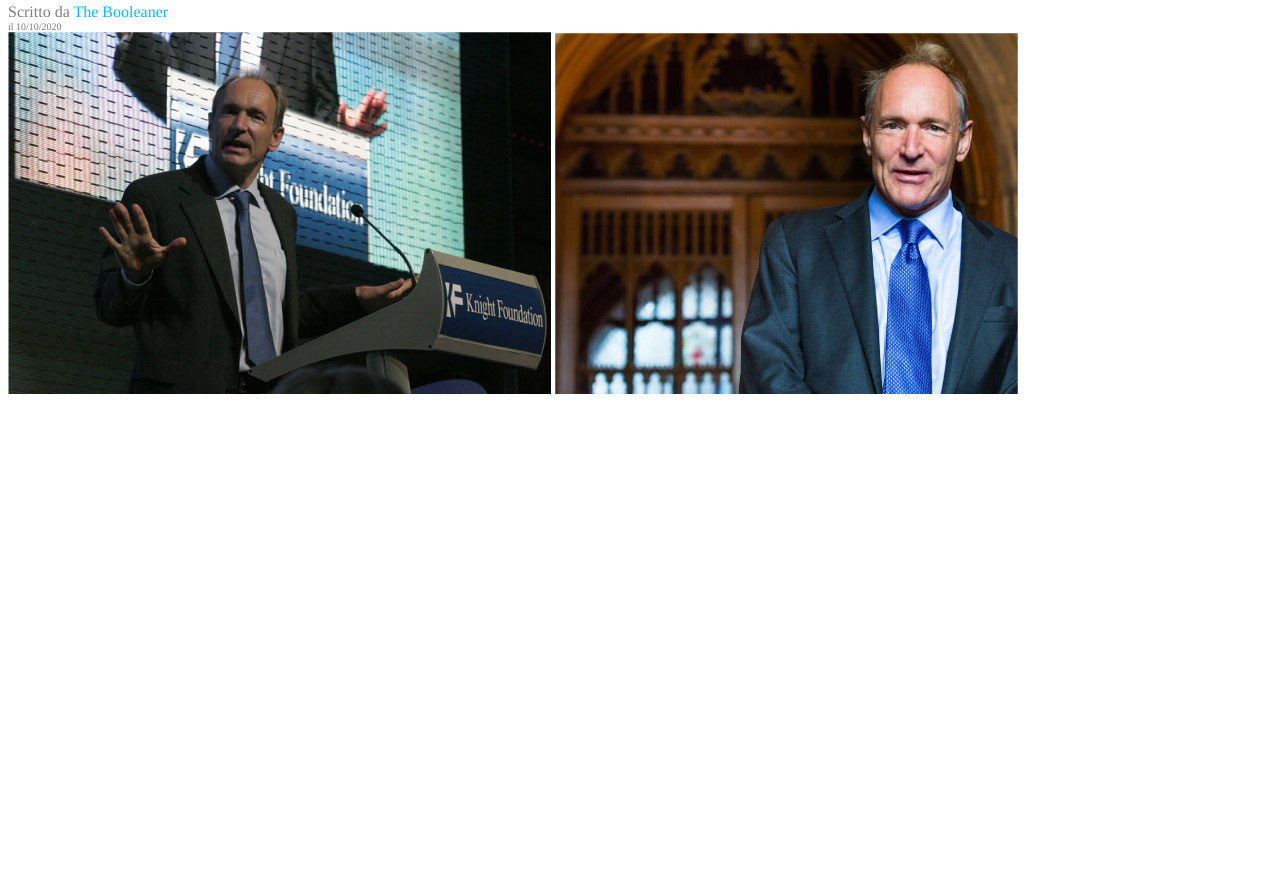
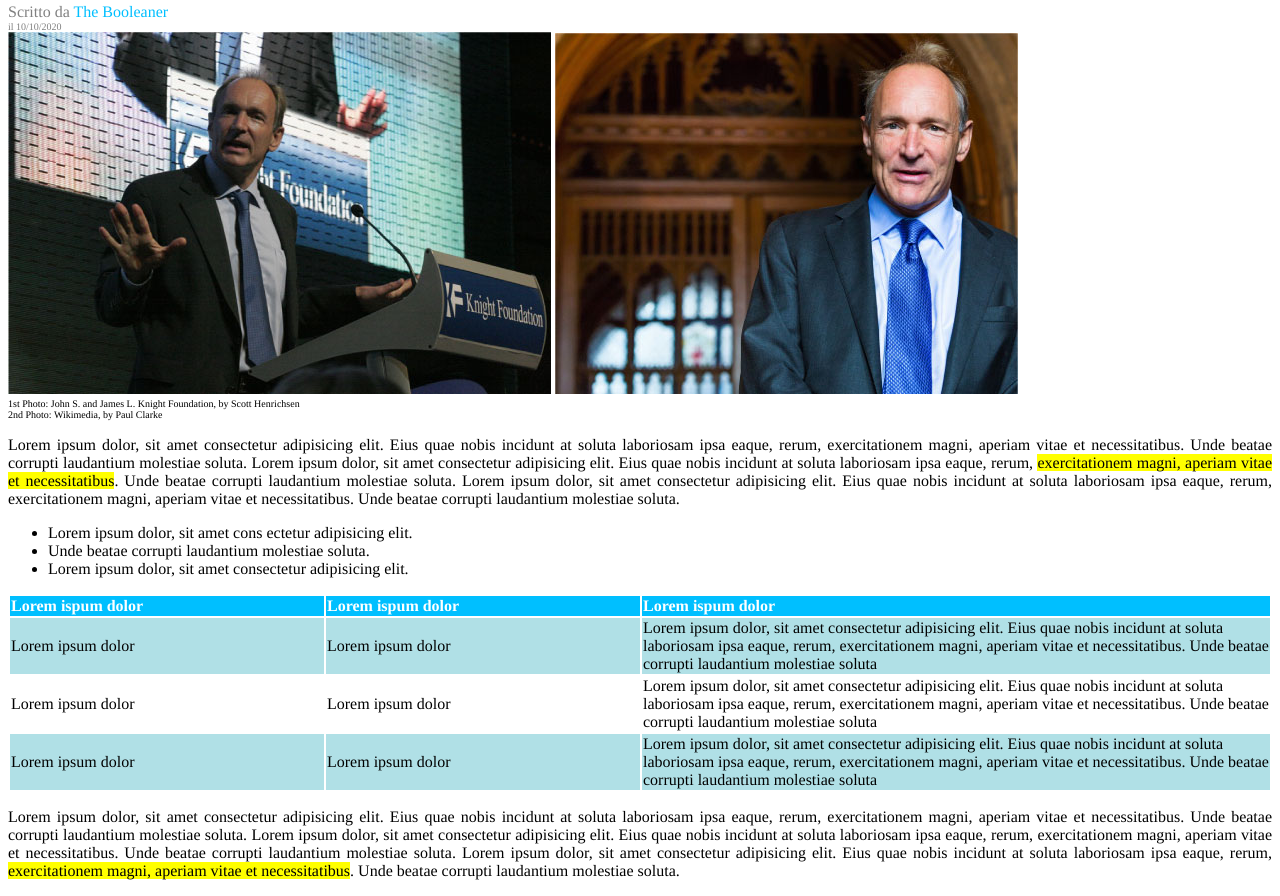
Before and after one commit to salamone-gius/html-css-booleaner, a plain HTML site: page index.html in a window 1280 px wide. Shown: the part 260-1156 px from the top of the page. Before the commit the page ends 800 px from the top, so only its background shows below. Drawn offline with Linux system fonts and the light colour scheme.

Commit message:
main created

```diff
--- a/css/style.css
+++ b/css/style.css
@@ -24,3 +24,33 @@ body {
 .smalltext {
     font-size: x-small;
 }
+
+span {
+    background-color: yellow;
+}
+
+p {
+    text-align: justify;
+}
+
+table {
+    width: 100%;
+    text-align: left;
+}
+
+.mezza {
+    width: 50%;
+}
+
+.mezzadimezza {
+    width: 25%;
+}
+
+thead {
+    color: white;
+    background-color: deepskyblue;
+}
+
+.bg-blue {
+    background-color: powderblue;
+}
--- a/index.html
+++ b/index.html
@@ -31,12 +31,54 @@
 
         <!-- main: sigle section for: 2 pics with captions; text; 1 table-->
         <main>
+
             <div>
                 <img src="img/tim-1.jpg" alt="Tim Berners-Lee picture 1">
                 <img src="img/tim-2.jpg" alt="Tim Berners-Lee picture 2">
+                <div class="smalltext">1st Photo: John S. and James L. Knight Foundation, by Scott Henrichsen
+                </div>
+                <div class="smalltext">2nd Photo: Wikimedia, by Paul Clarke
+                </div>
             </div>
 
+            <p>Lorem ipsum dolor, sit amet consectetur adipisicing elit. Eius quae nobis incidunt at soluta laboriosam ipsa eaque, rerum, exercitationem magni, aperiam vitae et necessitatibus. Unde beatae corrupti laudantium molestiae soluta. Lorem ipsum dolor, sit amet consectetur adipisicing elit. Eius quae nobis incidunt at soluta laboriosam ipsa eaque, rerum, <span>exercitationem magni, aperiam vitae et necessitatibus</span>. Unde beatae corrupti laudantium molestiae soluta. Lorem ipsum dolor, sit amet consectetur adipisicing elit. Eius quae nobis incidunt at soluta laboriosam ipsa eaque, rerum, exercitationem magni, aperiam vitae et necessitatibus. Unde beatae corrupti laudantium molestiae soluta. </p>
 
+            <ul>
+                <li>Lorem ipsum dolor, sit amet cons ectetur adipisicing elit.</li>
+                <li>Unde beatae corrupti laudantium molestiae soluta.</li>
+                <li>Lorem ipsum dolor, sit amet consectetur adipisicing elit.</li>
+            </ul>
+
+            <table>
+                <thead>
+                    <tr>
+                        <th class="mezzadimezza">Lorem ispum dolor</th>
+                        <th class="mezzadimezza">Lorem ispum dolor</th>
+                        <th class="mezza">Lorem ispum dolor</th>
+                    </tr>
+                </thead>
+                <tbody>
+                    <tr class="bg-blue">
+                        <td class="mezzadimezza">Lorem ipsum dolor</td>
+                        <td class="mezzadimezza">Lorem ipsum dolor</td>
+                        <td class="mezza">Lorem ipsum dolor, sit amet consectetur adipisicing elit. Eius quae nobis incidunt at soluta laboriosam ipsa eaque, rerum, exercitationem magni, aperiam vitae et necessitatibus. Unde beatae corrupti laudantium molestiae soluta</td>
+                    </tr>
+                    <tr>
+                        <td class="mezzadimezza">Lorem ipsum dolor</td>
+                        <td class="mezzadimezza">Lorem ipsum dolor</td>
+                        <td class="mezza">Lorem ipsum dolor, sit amet consectetur adipisicing elit. Eius quae nobis incidunt at soluta laboriosam ipsa eaque, rerum, exercitationem magni, aperiam vitae et necessitatibus. Unde beatae corrupti laudantium molestiae soluta</td>
+                    </tr>
+                </tbody>
+                <tfoot>
+                    <tr class="bg-blue">
+                        <td class="mezzadimezza">Lorem ipsum dolor</td>
+                        <td class="mezzadimezza">Lorem ipsum dolor</td>
+                        <td class="mezza">Lorem ipsum dolor, sit amet consectetur adipisicing elit. Eius quae nobis incidunt at soluta laboriosam ipsa eaque, rerum, exercitationem magni, aperiam vitae et necessitatibus. Unde beatae corrupti laudantium molestiae soluta</td>
+                    </tr>
+                </tfoot>
+            </table>
+
+            <p>Lorem ipsum dolor, sit amet consectetur adipisicing elit. Eius quae nobis incidunt at soluta laboriosam ipsa eaque, rerum, exercitationem magni, aperiam vitae et necessitatibus. Unde beatae corrupti laudantium molestiae soluta. Lorem ipsum dolor, sit amet consectetur adipisicing elit. Eius quae nobis incidunt at soluta laboriosam ipsa eaque, rerum, exercitationem magni, aperiam vitae et necessitatibus. Unde beatae corrupti laudantium molestiae soluta. Lorem ipsum dolor, sit amet consectetur adipisicing elit. Eius quae nobis incidunt at soluta laboriosam ipsa eaque, rerum, <span>exercitationem magni, aperiam vitae et necessitatibus</span>. Unde beatae corrupti laudantium molestiae soluta. </p>
 
         </main>
         <!-- /main: sigle section for: 2 pics + captions; text; 1 table-->
```
